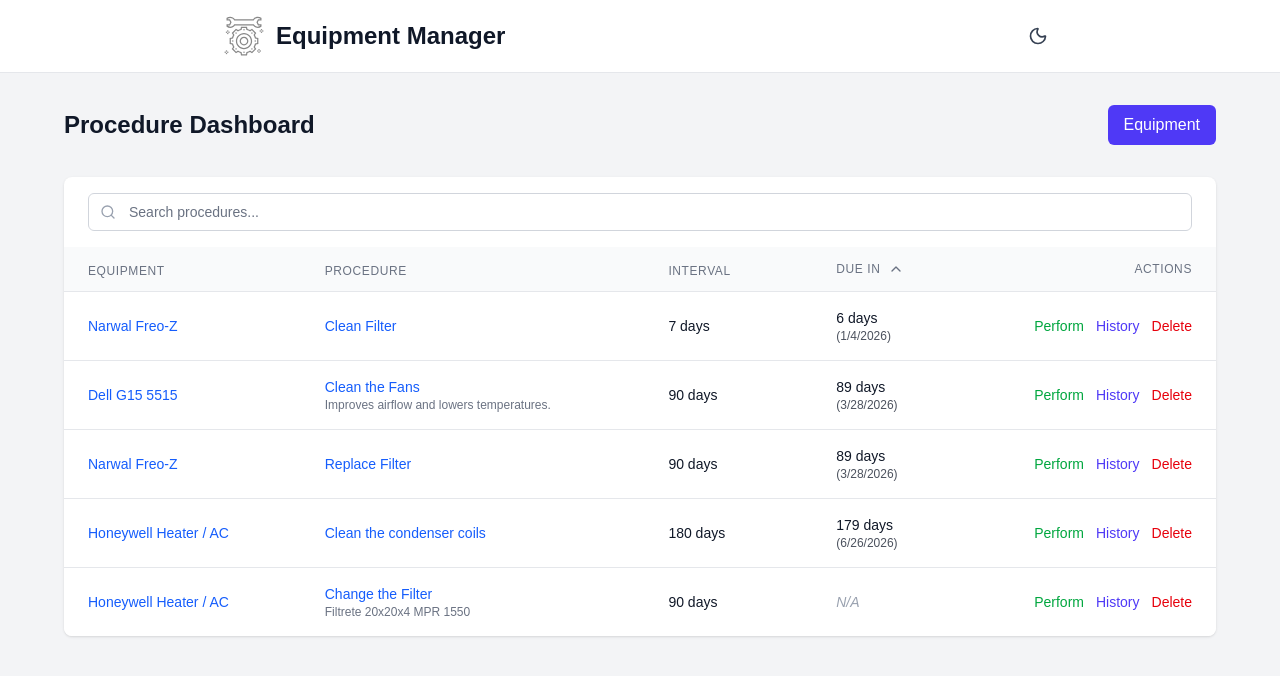
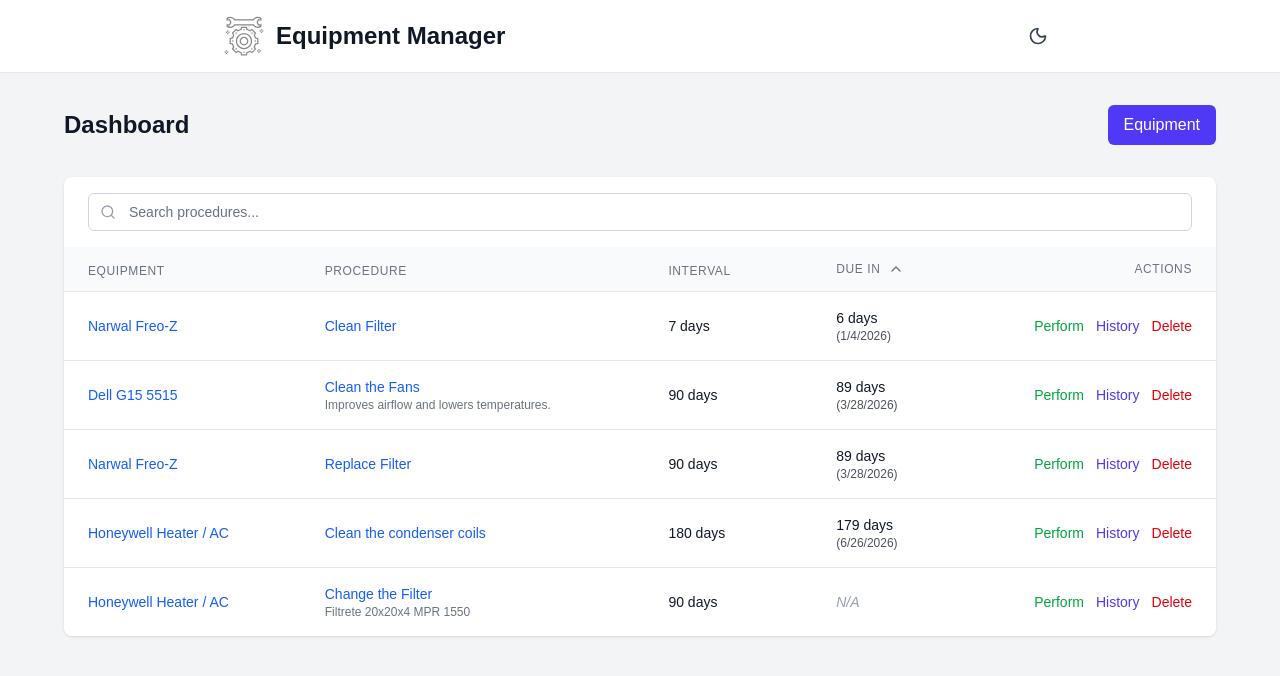
Before and after one commit to paulwoods/equipment, a Next.js app: page /dashboard in a window 1280 px wide. Shown: the top 676 px of the page. Built offline with nearby package versions, Linux system fonts and the light colour scheme.

Commit message:
fix(ui): simplify headings on dashboard and main page
- Updated dashboard heading from "Procedure Dashboard" to "Dashboard."
- Updated main page heading from "Equipment List" to "Equipment."

```diff
--- a/src/app/dashboard/page.tsx
+++ b/src/app/dashboard/page.tsx
@@ -104,7 +104,7 @@
         <div className="min-h-screen bg-gray-100 dark:bg-gray-950 py-8 px-4 sm:px-6 lg:px-8">
             <div className="max-w-6xl mx-auto">
                 <div className="flex flex-col sm:flex-row sm:justify-between sm:items-center gap-4 mb-8">
-                    <h1 className="text-2xl font-bold text-gray-900 dark:text-gray-100">Procedure Dashboard</h1>
+                    <h1 className="text-2xl font-bold text-gray-900 dark:text-gray-100">Dashboard</h1>
                     <Link
                         href="/"
                         className="px-4 py-2 bg-indigo-600 text-white rounded-md hover:bg-indigo-700 transition w-fit"
--- a/src/app/page.tsx
+++ b/src/app/page.tsx
@@ -28,7 +28,7 @@
         <div className="min-h-screen bg-gray-100 dark:bg-gray-950 py-8 px-4 sm:px-6 lg:px-8">
             <div className="max-w-4xl mx-auto">
                 <div className="flex flex-col sm:flex-row sm:justify-between sm:items-center gap-4 mb-8">
-                    <h1 className="text-2xl font-bold text-gray-900 dark:text-gray-100">Equipment List</h1>
+                    <h1 className="text-2xl font-bold text-gray-900 dark:text-gray-100">Equipment</h1>
                     <div className="flex gap-4">
                         <Link
                             href="/dashboard"
```
